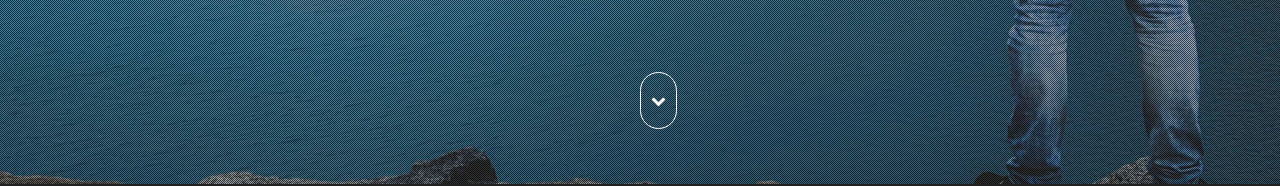
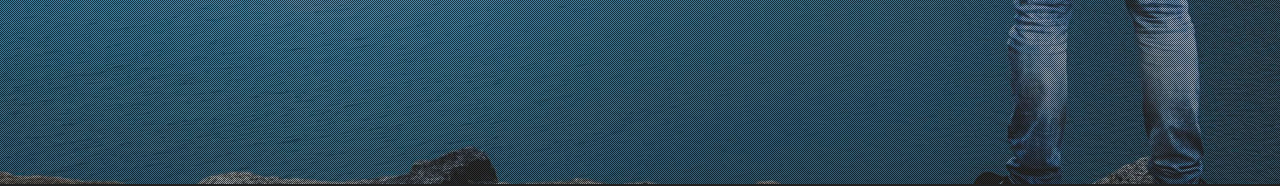
Before and after one commit to alchasni/alchasni.github.io, a plain HTML site: page index.html in a window 1280 px wide. Shown: the part 566-752 px from the top of the page. Drawn offline with Linux system fonts and the light colour scheme.

Commit message:
remove click to bottom

```diff
--- a/index.html
+++ b/index.html
@@ -97,11 +97,6 @@
 				</div>
 				<div class="clearfix"></div>
 			</div>
-		</div>
-		<div class="thim-click-to-bottom">
-			<a href="#about" class="scroll">
-				<i class="fa  fa-chevron-down"></i>
-			</a>
 		</div>
 
 	</div>
```
